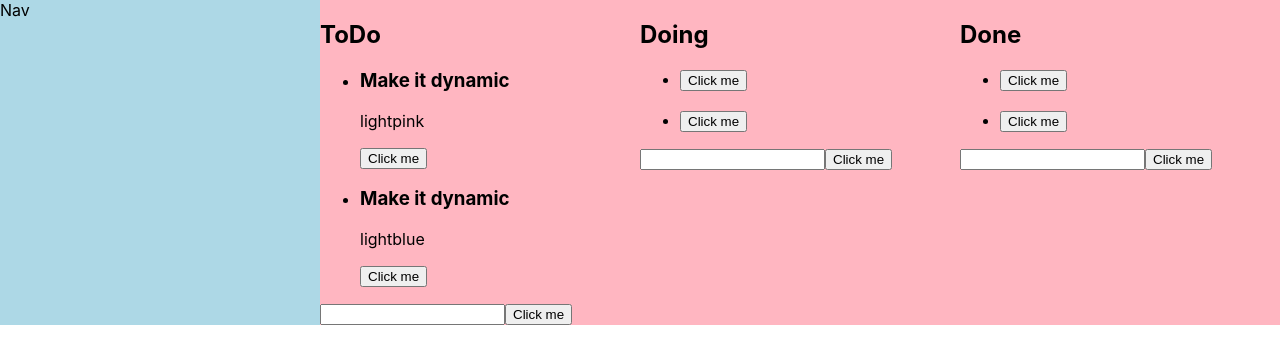
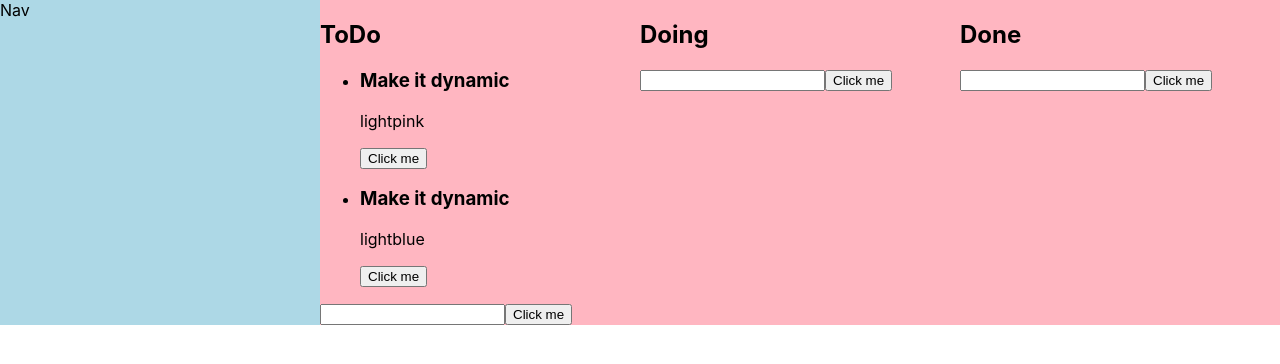
Before and after one commit to Di-Pri/reactintro, a React (Create React App) app: page / in a window 1280 px wide. Shown: the top 364 px of the page. Built offline with nearby package versions, Linux system fonts and the light colour scheme.

Commit message:
rendering arrays

```diff
--- a/src/components/List.js
+++ b/src/components/List.js
@@ -3,13 +3,11 @@ import Card from "./Card";
 import Form from "./Form";
 
 export default function List(props) {
+  const cards = props.cards.map((card) => <Card {...card} />);
   return (
     <section>
       <h2>{props.header}</h2>
-      <ul>
-        <Card {...props.cards[0]} />
-        <Card {...props.cards[1]} />
-      </ul>
+      <ul>{cards}</ul>
       <Form />
     </section>
   );
```
